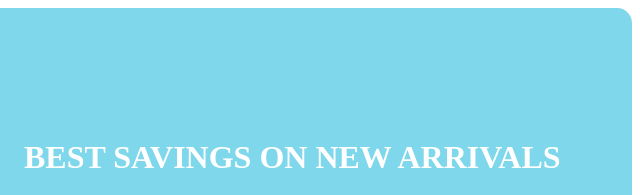
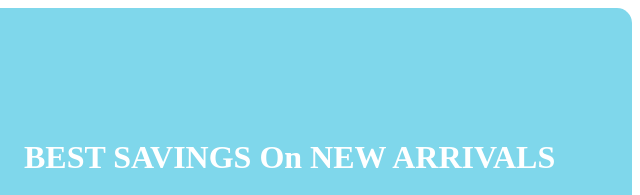
Before and after one commit to Ziza-ziz/lspw_giftos, a plain HTML site: page partedaisa/partedaisa.htm in a window 1280 px wide. Shown: the top 195 px of the page, 640-1280 px from the left. Drawn offline with Linux system fonts and the light colour scheme.

Commit message:
mudancadanicoly

```diff
--- a/partedaisa/partedaisa.htm
+++ b/partedaisa/partedaisa.htm
@@ -15,7 +15,7 @@
     <img src="saving-img.png" alt="menina com as compras">
 
     <div class="texto">
-      <h1>BEST SAVINGS ON NEW ARRIVALS</h1>
+      <h1>BEST SAVINGS On NEW ARRIVALS</h1>
       <P>Qui ex dolore at repellat, quia neque doloribus omnis adipisci, ipsum eos odio fugit ut eveniet blanditiis praesentium totam non nostrum dignissimos nihil eius facere et eaque. Qui, animi obcaecati.</P>
       <div class="botoes">
         <div id="Buy_Now"> <button>Buy Now</button> </div>
```
